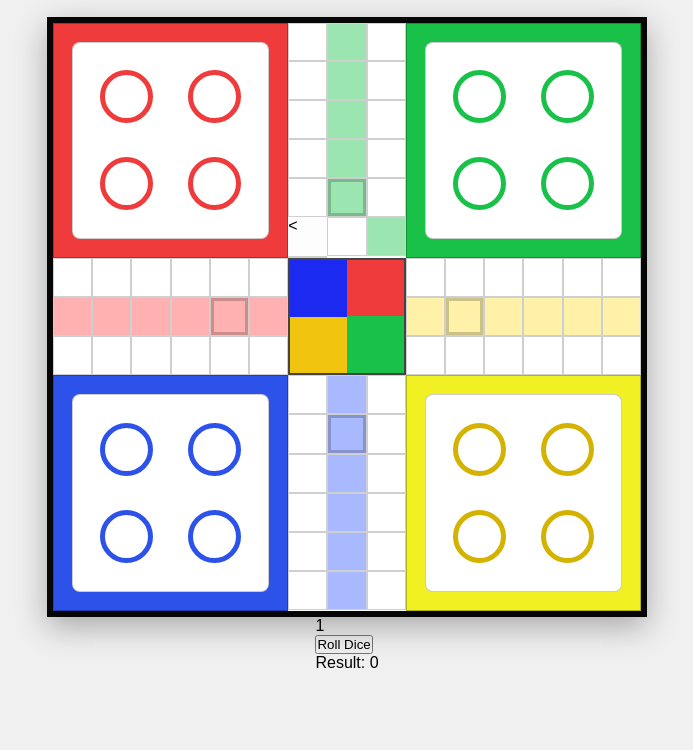
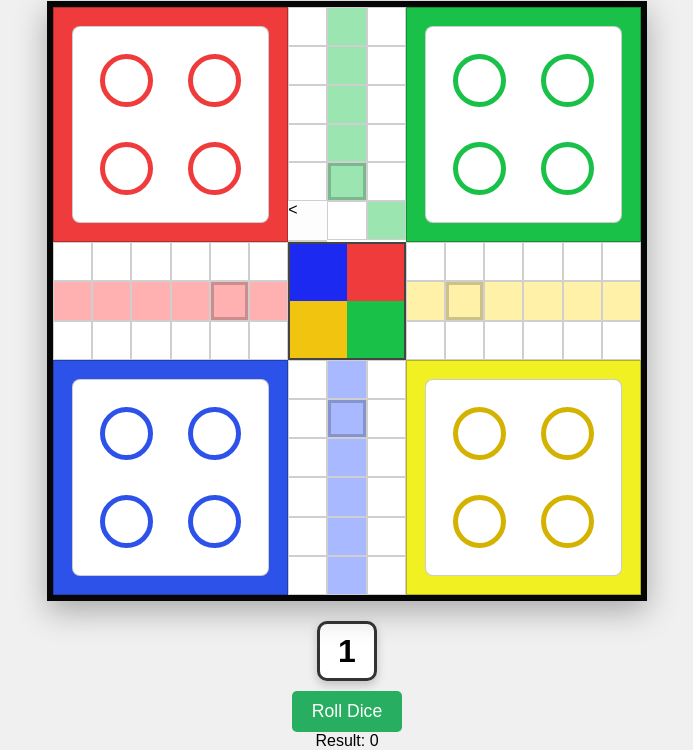
Before and after one commit to NirjalaSubedi/dp-class, a plain HTML site: page practice/index.html in a window 1280 px wide. Shown: the part 113-863 px from the top of the page, without its empty margins (293-986 px from the left). Before the commit the page ends 800 px from the top, so only its background shows below. Drawn offline with Linux system fonts and the light colour scheme.

Commit message:
Add dice styling and rolling animation to enhance game interface

```diff
--- a/practice/style.css
+++ b/practice/style.css
@@ -142,3 +142,51 @@ body {
         #1c2af1 270deg 360deg
     );
 }
+
+.dice-container {
+    display: flex;
+    flex-direction: column;
+    align-items: center;
+    margin-top: 20px;
+}
+
+.dice-face {
+    width: 60px;
+    height: 60px;
+    background-color: white;
+    border: 3px solid #333;
+    border-radius: 10px;
+    display: flex;
+    justify-content: center;
+    align-items: center;
+    font-size: 2rem;
+    font-weight: bold;
+    box-shadow: 0 4px 10px rgba(0,0,0,0.2);
+    margin-bottom: 10px;
+    transition: transform 0.2s ease-in-out;
+}
+
+/* Rolling animation */
+.rolling {
+    animation: spin 0.5s linear infinite;
+}
+
+@keyframes spin {
+    0% { transform: rotate(0deg); }
+    100% { transform: rotate(360deg); }
+}
+
+#roll-dice {
+    padding: 10px 20px;
+    font-size: 1.1rem;
+    background-color: #27ae60;
+    color: white;
+    border: none;
+    border-radius: 5px;
+    cursor: pointer;
+    transition: 0.3s;
+}
+
+#roll-dice:hover {
+    background-color: #2ecc71;
+}
```
